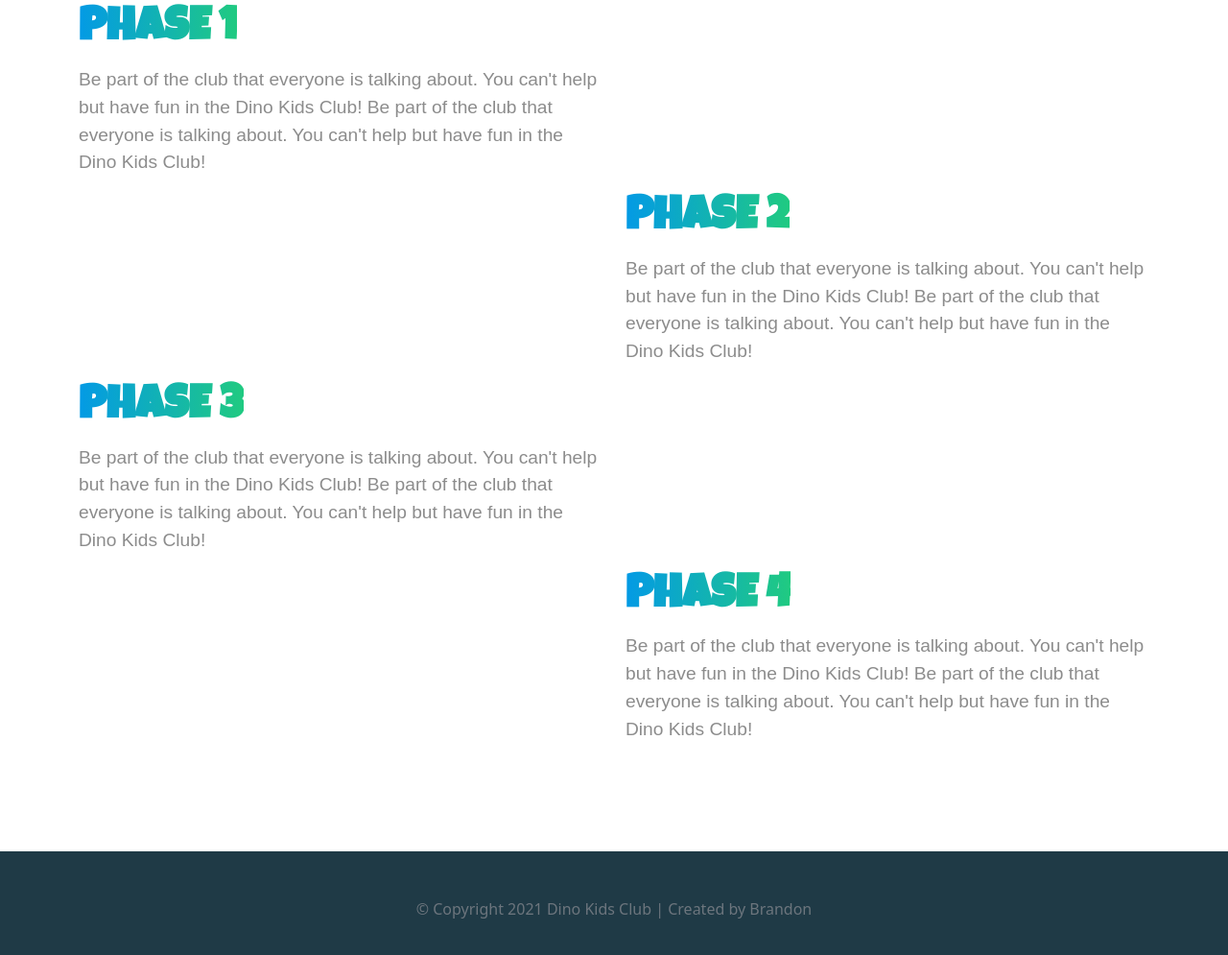
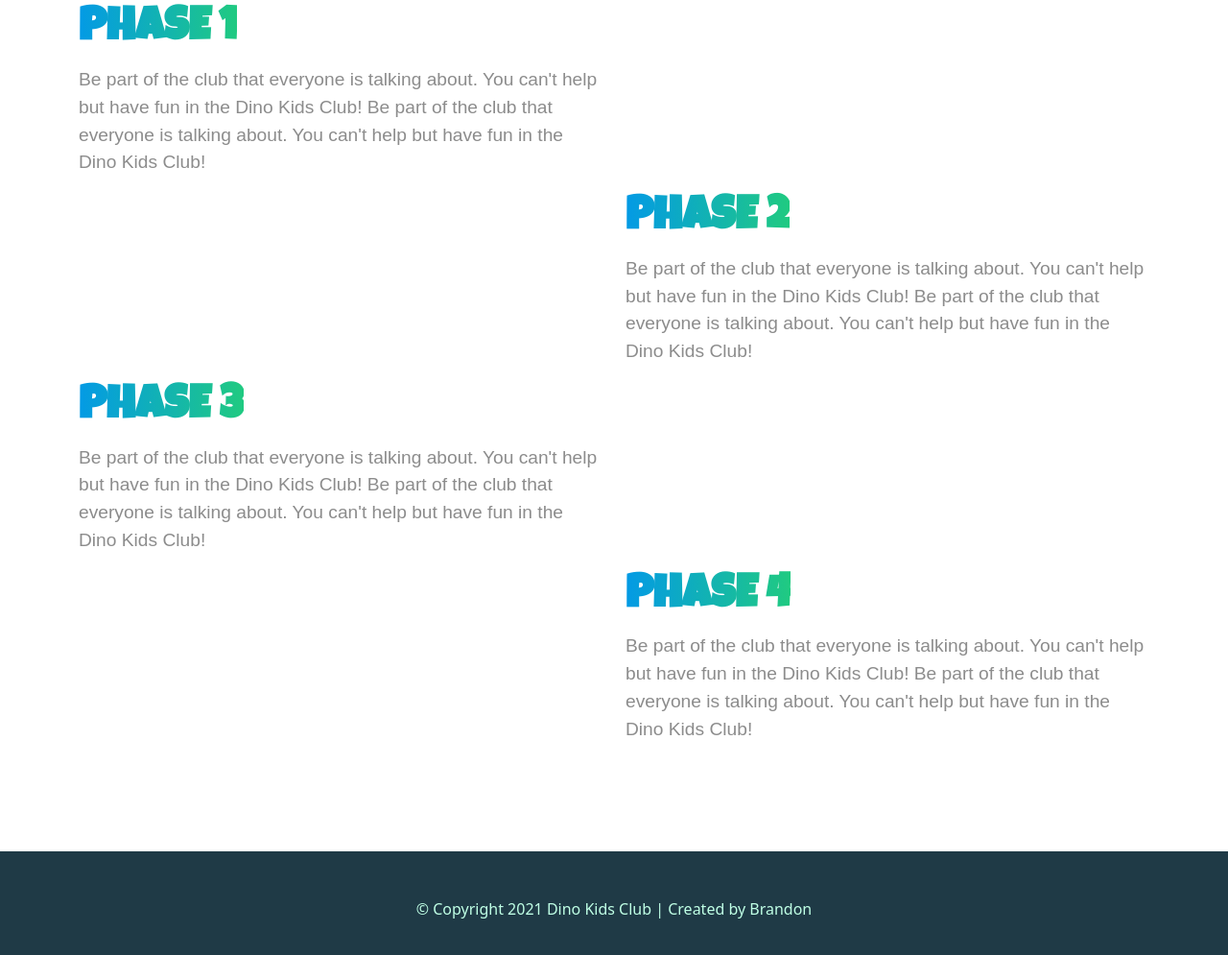
Before and after one commit to brandonfredericksen/DinoKidsClub, a website: page index.html in a window 1280 px wide. Shown: the part 3349-4344 px from the top of the page at 96% size. Drawn offline with nearby package versions, Linux system fonts and the light colour scheme; files that its build step writes are made by us from their sources; a web font is replaced by a local one.

Commit message:
footer colors

```diff
--- a/scss/sections/_footer.scss
+++ b/scss/sections/_footer.scss
@@ -101,7 +101,7 @@
     background-color: $footer;
 
     &__copyright {
-        color: $gray-600;
+        color: #bfffe5;
         font-weight: 400;
 
 
```
Also changed, not shown: assets/css/style.css, 1 other file.
